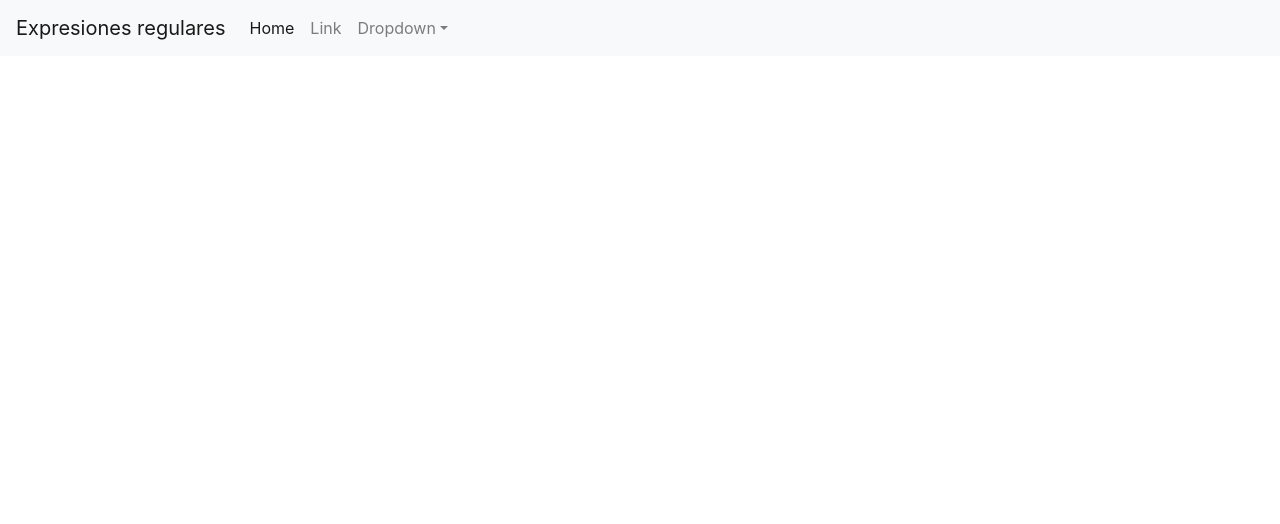
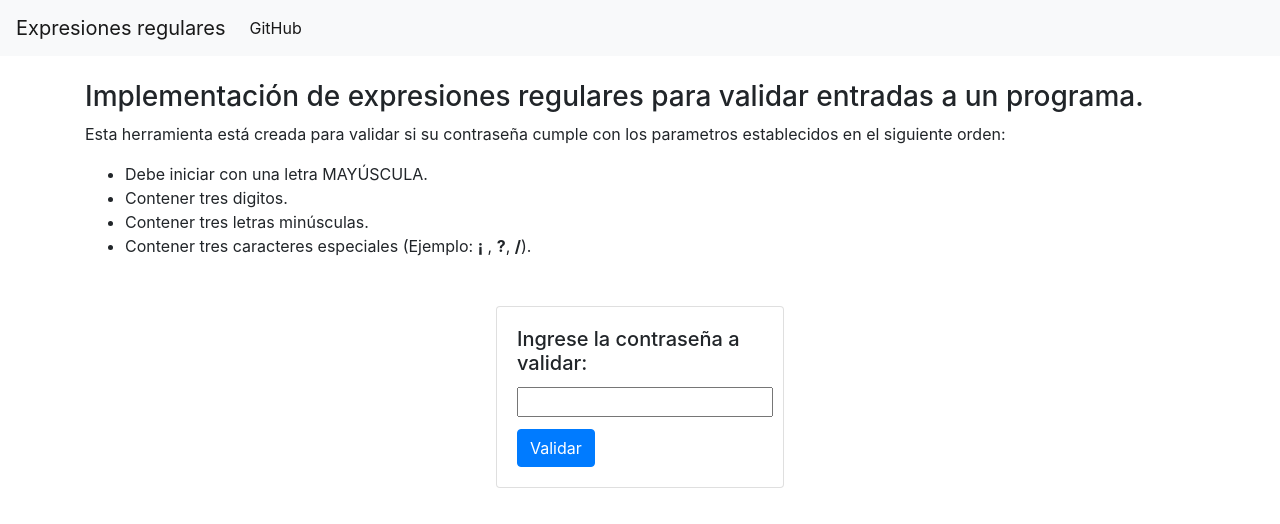
Before and after one commit to laurasierr/RegExpCompiladores, a plain HTML site: page index.html in a window 1280 px wide. Drawn offline with nearby package versions, Linux system fonts and the light colour scheme.

Commit message:
Diseño de pagina web proyecto

```diff
--- a/index.html
+++ b/index.html
@@ -19,23 +19,50 @@
         <div class="collapse navbar-collapse" id="collapsibleNavId">
             <ul class="navbar-nav mr-auto mt-2 mt-lg-0">
                 <li class="nav-item active">
-                    <a class="nav-link" href="http://campusvirtual.unimagdalena.edu.co">Home <span class="sr-only">(current)</span></a>
-                </li>
-                <li class="nav-item">
-                    <a class="nav-link" href="#">Link</a>
-                </li>
-                <li class="nav-item dropdown">
-                    <a class="nav-link dropdown-toggle" href="#" id="dropdownId" data-toggle="dropdown" aria-haspopup="true" aria-expanded="false">Dropdown</a>
-                    <div class="dropdown-menu" aria-labelledby="dropdownId">
-                        <a class="dropdown-item" href="#">Action 1</a>
-                        <a class="dropdown-item" href="#">Action 2</a>
-                    </div>
+                    <a class="nav-link" href="#">GitHub<span class="sr-only">(current)</span></a>
                 </li>
             </ul>
 
         </div>
     </nav>
 
+    <div class="container">
+        <div class="row">
+            <div class="col-sm">
+                <br>
+                <h3>Implementación de expresiones regulares para validar entradas a un programa.</h3>
+            </div>
+        </div>
+        <div class="row">
+            <div class="col-sm">
+                <p>
+                    Esta herramienta está creada para validar si su contraseña cumple con los parametros establecidos en el siguiente orden:
+                    <ul>
+                        <li>Debe iniciar con una letra MAYÚSCULA.</li>
+                        <li>Contener tres digitos.</li>
+                        <li>Contener tres letras minúsculas.</li>
+                        <li>Contener tres caracteres especiales (Ejemplo: <strong>¡</strong> , <strong>?</strong>, <strong>/</strong>).</li>
+                    </ul>
+                </p>
+            </div>
+        </div>
+        <div class="container">
+            <div class="row justify-content-sm-center" style="margin-top: 3%;">
+                <div class="col-sm-auto">
+                    <div class="card" style="width: 18rem;">
+                        <div class="card-body">
+                          <h5 class="card-title">Ingrese la contraseña a validar: </h5>
+                          <!-- Formulario para validar, agregar en action la funcion JS, deben llamar el archivo .js que valida el input-->
+                            <form action="">
+                                <input type="text">
+                                <br><button type="submit" class="btn btn-primary" style="margin-top: 5%;">Validar</button>
+                            </form>
+                        </div>
+                    </div>
+                </div>
+            </div>
+        </div>
+    </div>
     <!-- Optional JavaScript -->
     <!-- jQuery first, then Popper.js, then Bootstrap JS -->
     <script src="https://code.jquery.com/jquery-3.3.1.slim.min.js" integrity="sha384-q8i/X+965DzO0rT7abK41JStQIAqVgRVzpbzo5smXKp4YfRvH+8abtTE1Pi6jizo" crossorigin="anonymous"></script>
```
Also changed, not shown: 1 other file.
